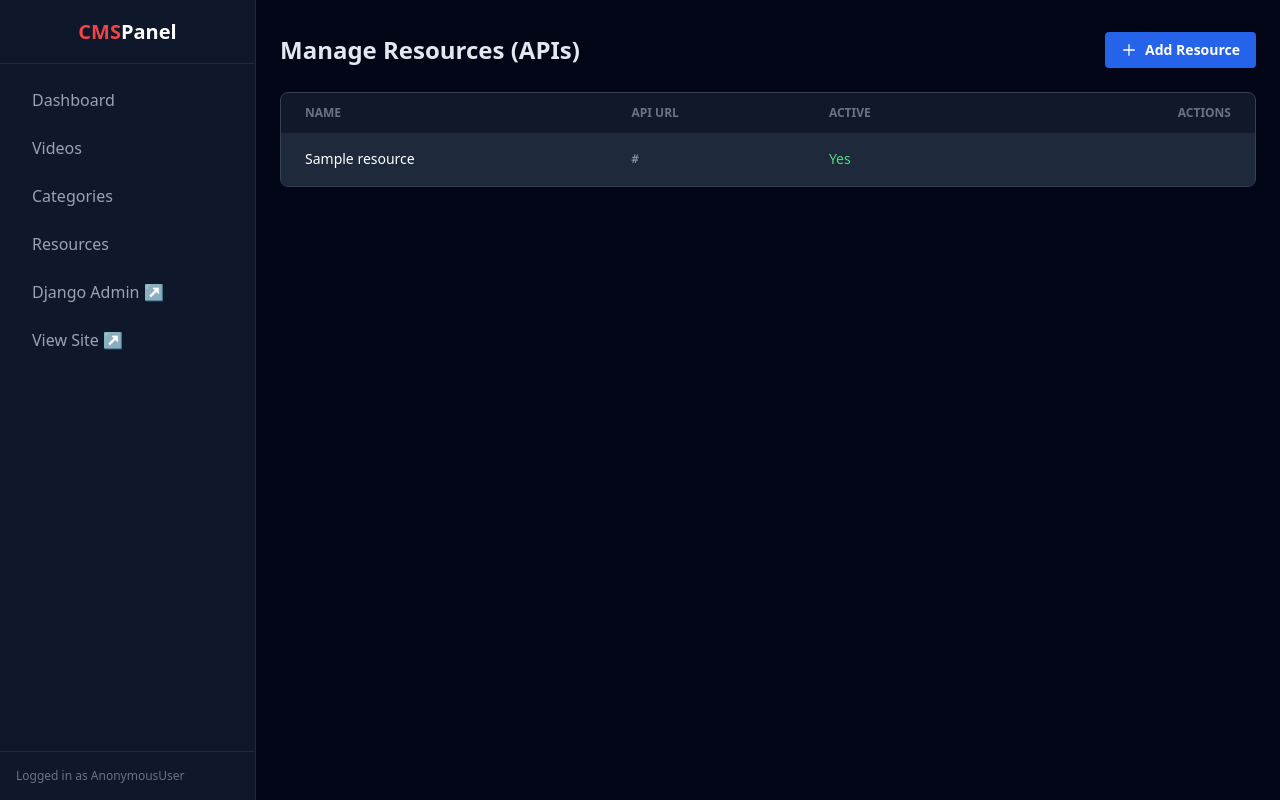
After one commit to AungPhyoeNaing/hpleo-contentms, a Django app: template apps/dashboard/templates/dashboard/resources.html in a window 1280 px wide. The commit adds this page. Run offline with Django 5.2, Linux system fonts and the light colour scheme; the template is opened without the code that fills it: values that come from a table or form of the project are taken from there, others are empty; tables that the repository leaves empty hold one stand-in row (values such as "Sample post"); some libraries are stand-ins or nearby versions.

Commit message:
Add Resource Manager to Dashboard for multi-API support

```diff
--- a/apps/dashboard/templates/dashboard/base.html
+++ b/apps/dashboard/templates/dashboard/base.html
@@ -41,6 +41,9 @@
             <a href="{% url 'dashboard_categories' %}" class="block px-4 py-2 rounded hover:bg-gray-800 {% if request.resolver_match.url_name == 'dashboard_categories' %}bg-gray-800 text-white{% else %}text-gray-400{% endif %}">
                 Categories
             </a>
+            <a href="{% url 'dashboard_resources' %}" class="block px-4 py-2 rounded hover:bg-gray-800 {% if request.resolver_match.url_name == 'dashboard_resources' %}bg-gray-800 text-white{% else %}text-gray-400{% endif %}">
+                Resources
+            </a>
             <a href="{% url 'admin:index' %}" target="_blank" class="block px-4 py-2 rounded hover:bg-gray-800 text-gray-400">
                 Django Admin ↗
             </a>
--- /dev/null
+++ b/apps/dashboard/templates/dashboard/resources.html
@@ -0,0 +1,49 @@
+{% extends 'dashboard/base.html' %}
+
+{% block content %}
+<div class="flex flex-col md:flex-row justify-between items-center mb-6 gap-4">
+    <h2 class="text-2xl font-bold">Manage Resources (APIs)</h2>
+    <a href="{% url 'dashboard_resource_add' %}" class="bg-blue-600 hover:bg-blue-700 text-white font-bold py-2 px-4 rounded text-sm flex items-center gap-2">
+        <svg class="w-4 h-4" fill="none" stroke="currentColor" viewBox="0 0 24 24"><path stroke-linecap="round" stroke-linejoin="round" stroke-width="2" d="M12 4v16m8-8H4"></path></svg>
+        Add Resource
+    </a>
+</div>
+
+<div class="bg-card rounded-lg border border-gray-700 overflow-hidden">
+    <table class="w-full text-sm text-left text-gray-400">
+        <thead class="text-xs text-gray-500 uppercase bg-gray-900">
+            <tr>
+                <th class="px-6 py-3">Name</th>
+                <th class="px-6 py-3">API URL</th>
+                <th class="px-6 py-3">Active</th>
+                <th class="px-6 py-3 text-right">Actions</th>
+            </tr>
+        </thead>
+        <tbody>
+            {% for resource in resources %}
+            <tr class="bg-card border-b border-gray-800 hover:bg-gray-800 group">
+                <td class="px-6 py-4 font-medium text-white">{{ resource.name }}</td>
+                <td class="px-6 py-4 font-mono text-xs truncate max-w-xs" title="{{ resource.url }}">{{ resource.url }}</td>
+                <td class="px-6 py-4">
+                    {% if resource.is_active %}
+                    <span class="text-green-400">Yes</span>
+                    {% else %}
+                    <span class="text-gray-500">No</span>
+                    {% endif %}
+                </td>
+                <td class="px-6 py-4 text-right">
+                    <div class="flex justify-end gap-3 opacity-0 group-hover:opacity-100 transition-opacity">
+                        <a href="{% url 'dashboard_resource_edit' resource.id %}" class="text-blue-400 hover:text-blue-300">Edit</a>
+                        <a href="{% url 'dashboard_resource_delete' resource.id %}" class="text-red-400 hover:text-red-300">Delete</a>
+                    </div>
+                </td>
+            </tr>
+            {% empty %}
+            <tr>
+                <td colspan="4" class="px-6 py-8 text-center">No resources found.</td>
+            </tr>
+            {% endfor %}
+        </tbody>
+    </table>
+</div>
+{% endblock %}
--- a/apps/dashboard/urls.py
+++ b/apps/dashboard/urls.py
@@ -3,6 +3,12 @@ from . import views
 
 urlpatterns = [
     path('', views.DashboardHomeView.as_view(), name='dashboard_home'),
+
+    # Resource URLs
+    path('resources/', views.ResourceManageView.as_view(), name='dashboard_resources'),
+    path('resources/add/', views.ResourceCreateView.as_view(), name='dashboard_resource_add'),
+    path('resources/<uuid:pk>/edit/', views.ResourceUpdateView.as_view(), name='dashboard_resource_edit'),
+    path('resources/<uuid:pk>/delete/', views.ResourceDeleteView.as_view(), name='dashboard_resource_delete'),
 
     # Video URLs
     path('videos/', views.VideoManageView.as_view(), name='dashboard_videos'),
--- a/apps/importer/models.py
+++ b/apps/importer/models.py
@@ -1,5 +1,15 @@
 from django.db import models
 import uuid
+
+class Resource(models.Model):
+    id = models.UUIDField(primary_key=True, default=uuid.uuid4, editable=False)
+    name = models.CharField(max_length=100, help_text="e.g. Caobizy, 188Resource")
+    url = models.URLField(help_text="The API URL (e.g. https://www.caobizy.com/api.php/provide/vod/)")
+    is_active = models.BooleanField(default=True)
+    created_at = models.DateTimeField(auto_now_add=True)
+
+    def __str__(self):
+        return self.name
 
 class ImportLog(models.Model):
     id = models.UUIDField(primary_key=True, default=uuid.uuid4, editable=False)
```
Also changed, not shown: apps/dashboard/forms.py (+11 -0 lines), apps/dashboard/templates/dashboard/home.html (+14 -7 lines), apps/dashboard/templates/dashboard/resource_form.html (added, +42 -0 lines), apps/dashboard/views.py (+45 -6 lines), apps/importer/migrations/0002_resource.py (added).
